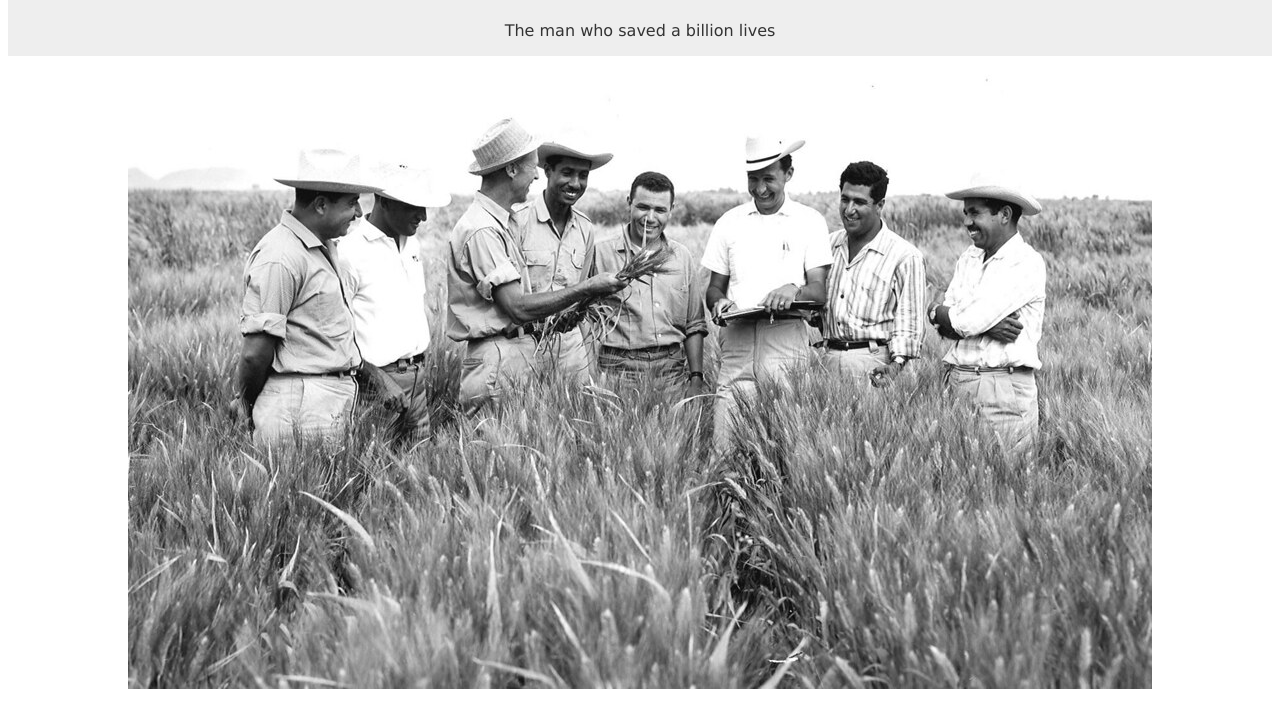
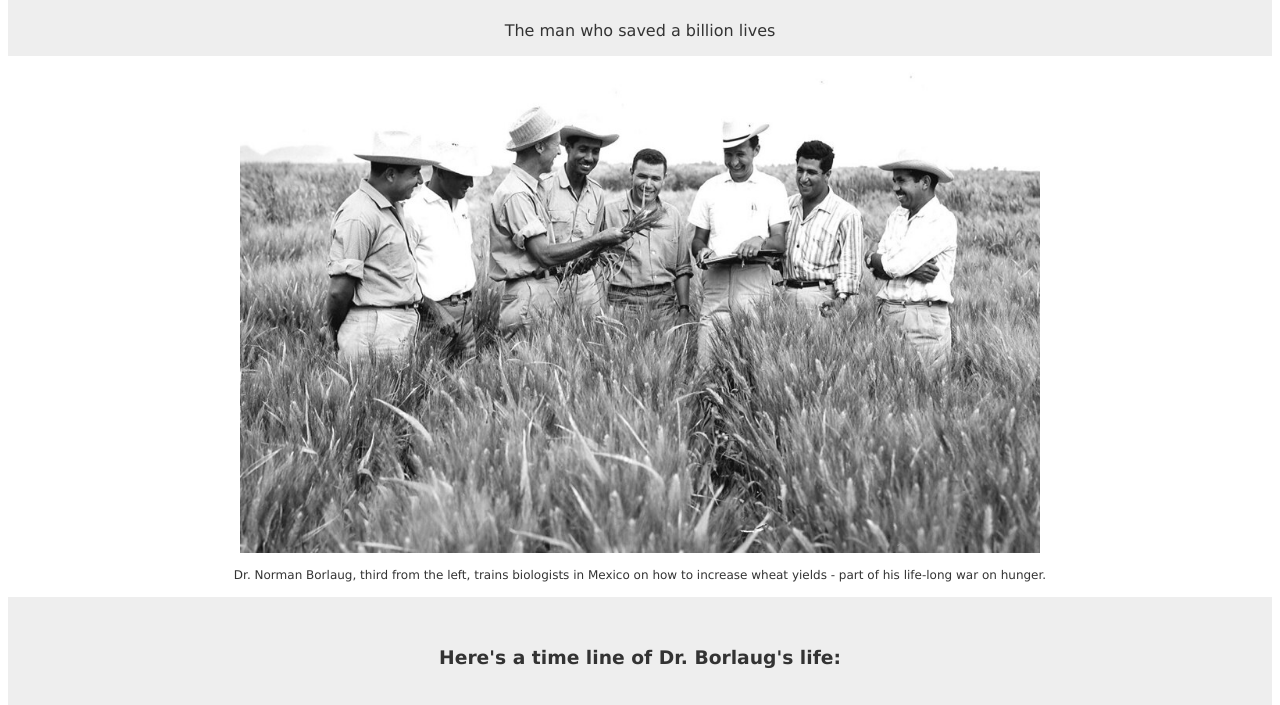
Before and after one commit to Wendumaris/microverse-trial-project, a plain HTML site: page index.html in a window 1280 px wide. Shown: the part 68-773 px from the top of the page. Drawn offline with Linux system fonts and the light colour scheme.

Commit message:
added some modifications to pass freecodecamp test

```diff
--- a/index.html
+++ b/index.html
@@ -8,14 +8,15 @@
     <title>Tribute Page</title>
 </head>
 <body>
-    <div class="container">
-        <h1>Dr. Norman Borlaug</h1>
+    <script src="https://cdn.freecodecamp.org/testable-projects-fcc/v1/bundle.js"></script>
+    <div class="container" id="main">
+        <h1 id="title">Dr. Norman Borlaug</h1>
         <p>The man who saved a billion lives</p>
-        <div class="image-div">
-            <img src="./image/tribute-image.jpg" alt="Dr. Norman">
-            <figcaption>Dr. Norman Borlaug, third from the left, trains biologists in Mexico on how to increase wheat yields - part of his life-long war on hunger.</figcaption>
+        <div class="image-div" id="img-div">
+            <img id="image" src="./image/tribute-image.jpg" alt="Dr. Norman">
+            <figcaption id="img-caption">Dr. Norman Borlaug, third from the left, trains biologists in Mexico on how to increase wheat yields - part of his life-long war on hunger.</figcaption>
         </div>
-        <div class="timeLines">
+        <div class="timeLines" id="tribute-info">
             <h3 style="text-align: center;">Here's a time line of Dr. Borlaug's life:</h3>
         <ul>
             <li> <strong>1914</strong> - Born in Cresco, Iowa</li>
@@ -39,7 +40,7 @@
         <p class="quote-name">-- Indian Prime Minister Manmohan Singh</p>
         </div>
        <div class="footer">
-        <p class="wiki">If you have time, you should read more about this incredible human being on his <a href="https://en.wikipedia.org/wiki/Norman_Borlaug" > Wikipedia entry </a>.</p>
+        <p class="wiki">If you have time, you should read more about this incredible human being on his <a href="https://en.wikipedia.org/wiki/Norman_Borlaug" id="tribute-link" target="_blank" > Wikipedia entry </a>.</p>
        </div>
     </div>
 </body>
--- a/style.css
+++ b/style.css
@@ -21,6 +21,12 @@ p{
 .image-div{
     padding: 10px;
     background-color:  #ffff;
+}
+
+#image {
+    max-width: 800px;
+    display: block;
+    margin: auto;
 }
 
 
```
